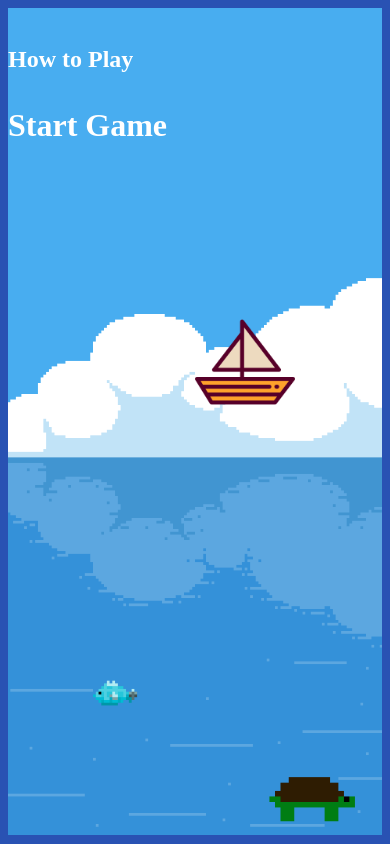
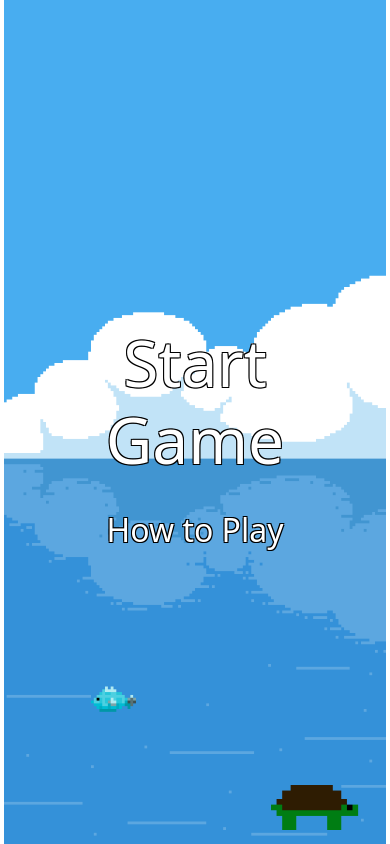
Before and after one commit to luna-goes-fishing/luna-goes-fishing-project, a plain HTML site: page index.html in a window 390 px wide. Drawn offline with nearby package versions, Linux system fonts and the light colour scheme.

Commit message:
made titles responsive, text size change

```diff
--- a/index.html
+++ b/index.html
@@ -7,15 +7,20 @@
     <meta name="viewport" content="width=device-width, initial-scale=1.0">
     <link rel="stylesheet" href="styles.css">
     <script type="text/javascript" src="ayaizScript.js"></script>
+    <link href="https://cdn.jsdelivr.net/npm/bootstrap@5.3.0-alpha1/dist/css/bootstrap.min.css" rel="stylesheet" integrity="sha384-GLhlTQ8iRABdZLl6O3oVMWSktQOp6b7In1Zl3/Jr59b6EGGoI1aFkw7cmDA6j6gD" crossorigin="anonymous">
+    <script src="https://cdn.jsdelivr.net/npm/bootstrap@5.3.0-alpha1/dist/js/bootstrap.bundle.min.js" integrity="sha384-w76AqPfDkMBDXo30jS1Sgez6pr3x5MlQ1ZAGC+nuZB+EYdgRZgiwxhTBTkF7CXvN" crossorigin="anonymous"></script>
+
     <title>Document</title>
 </head>
 
 <body>
-    <div id = "background">
-        <h1 class="center" id="header">Start Game</h1>
-        <br>
-        <h2 class="center" id="instructions">How to Play</h2>
-        <img id="boat" src="boat.png"></img>
+    <div id="background" class="position-relative">
+        <div id="titleHolder" class="position-absolute top-50 start-50 translate-middle">
+            <h1 class="center" id="header">Start Game</h1>
+            <br>
+            <h2 class="center" id="instructions">How to Play</h2>
+            <img id="boat" src="boat.png" hidden></img>
+        </div>
     </div>
 
 
--- a/styles.css
+++ b/styles.css
@@ -1,6 +1,7 @@
 #header {
     padding-top: 20%;
     color: white;
+    font-size: 4em;
 }
 
 .center {
@@ -8,20 +9,21 @@
     /*display: flex;*/
     /*justify-content: center;*/
     /*margin: auto;*/
-     position: absolute;
+     /* position: absolute; */
     /*top: 43%;*/
-    align-text : center;
+    text-align: center;
 }
 
 
 
 #instructions {
     color: white;
+    font-size: 2em;
 }
 
 
 body {
-    height: 90vh;
+    height: 100vh;
     display: flex;
     justify-content: center;
     background-color: #2952b3;
@@ -29,16 +31,20 @@ body {
 
 #background {
     width: 98vw;
-    height: 98vh;
-    background: url(pixil-frame-0-2.png) no-repeat;
+    height: 100vh;
+    background-image: url("pixil-frame-0-2.png");
     background-size: cover;
     background-position: bottom;
     text-align: center;
+    text-shadow:
+   -1px -1px 0 #000,
+    1px -1px 0 #000,
+    -1px 1px 0 #000,
+     1px 1px 0 #000;
 }
 
 #boat{
     height: 100px;
     position: absolute;
     top: 37%;
-
 }
```
